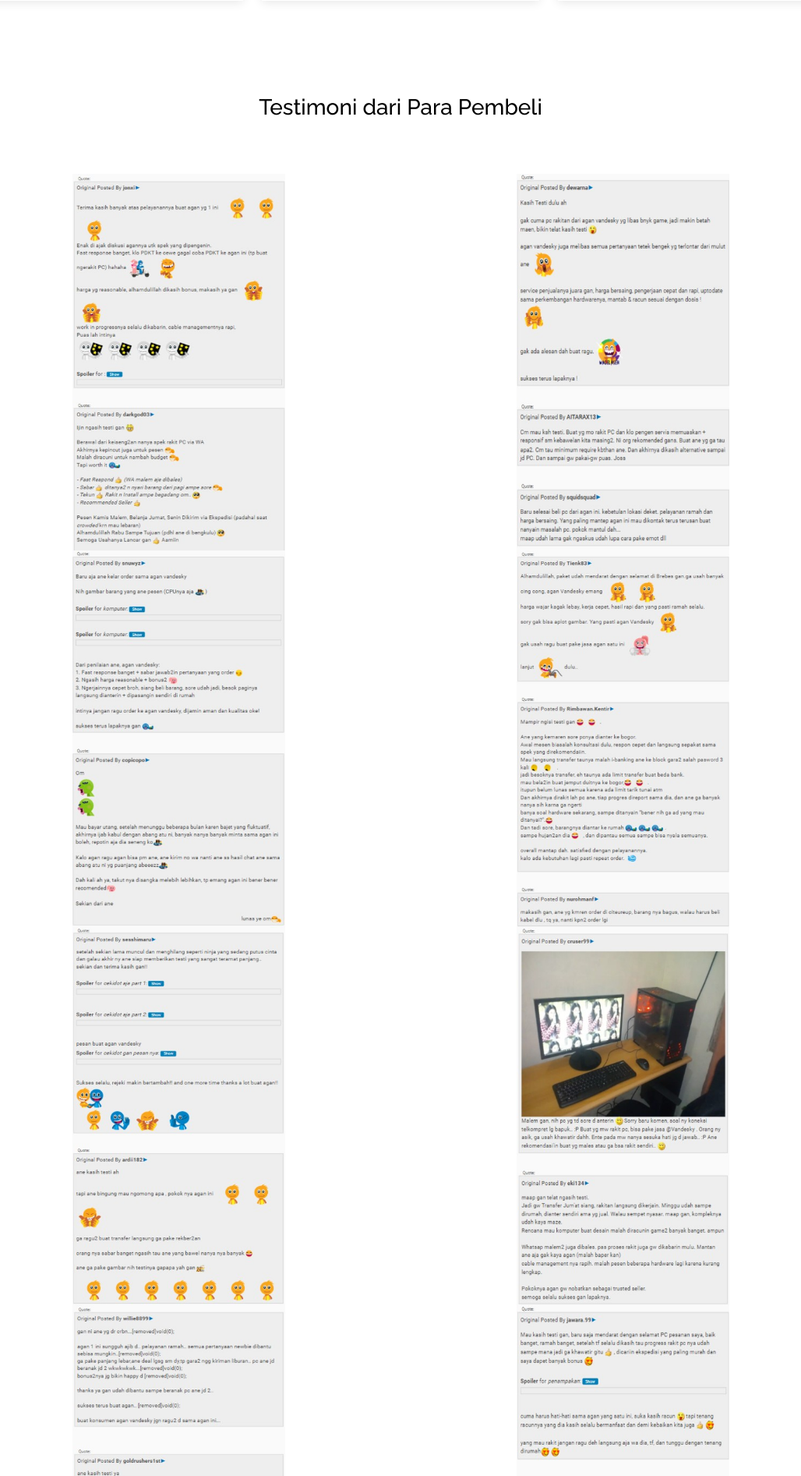
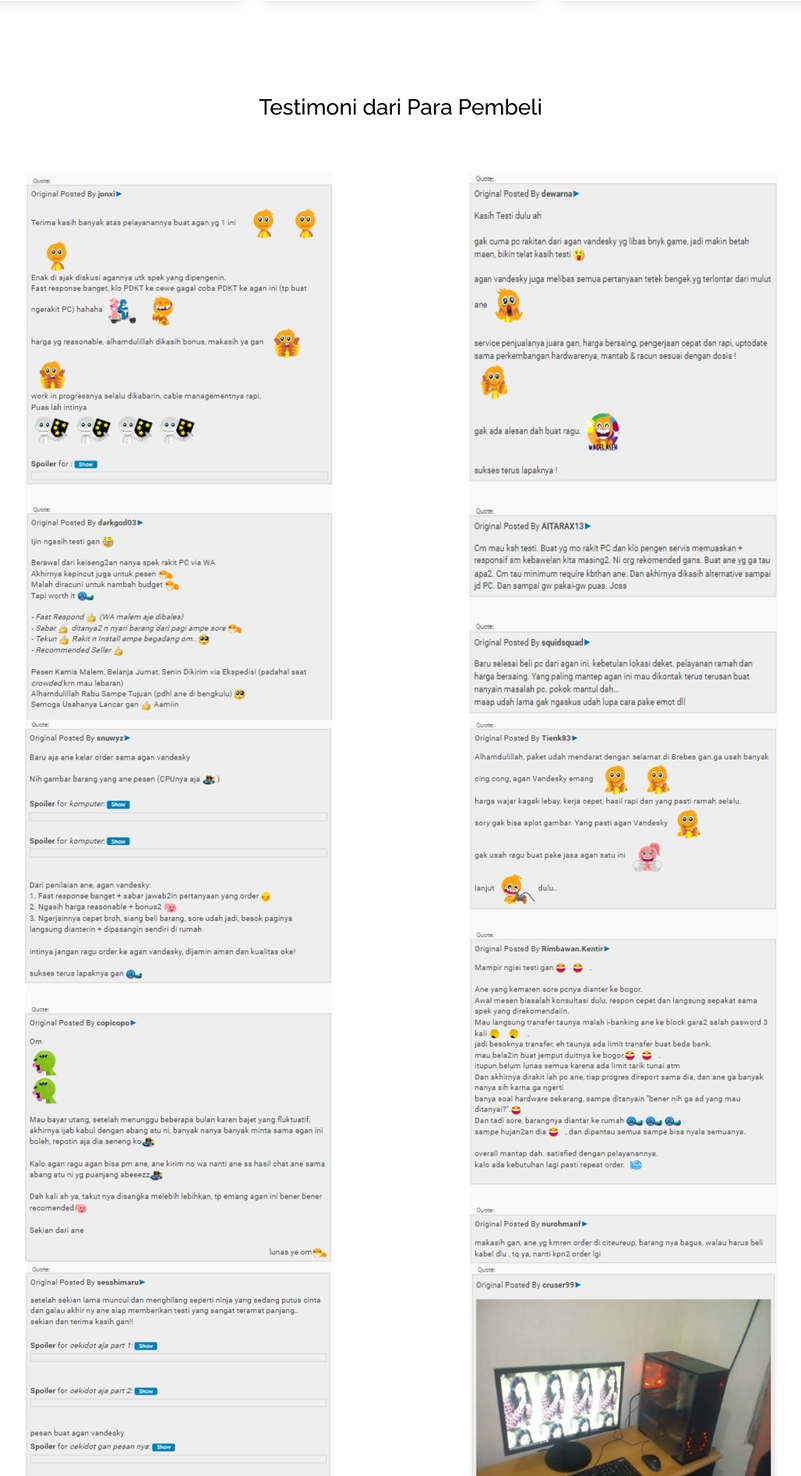
Before and after one commit to pesekcuy/vandeskyrakitpc, a Flask app: page / in a window 1280 px wide. Shown: the part 3930-5823 px from the top of the page at 78% size, without its empty margins (126-1154 px from the left). Run offline with Flask 3, Linux system fonts and the light colour scheme; some libraries are stand-ins or nearby versions.

Commit message:
Edit css

```diff
--- a/static/css/main.css
+++ b/static/css/main.css
@@ -729,7 +729,7 @@ section,
   display: block;
   margin-left: auto;
   margin-right: auto;
-  width: 50%;
+  max-width: 100%;
 
 }
 
```
